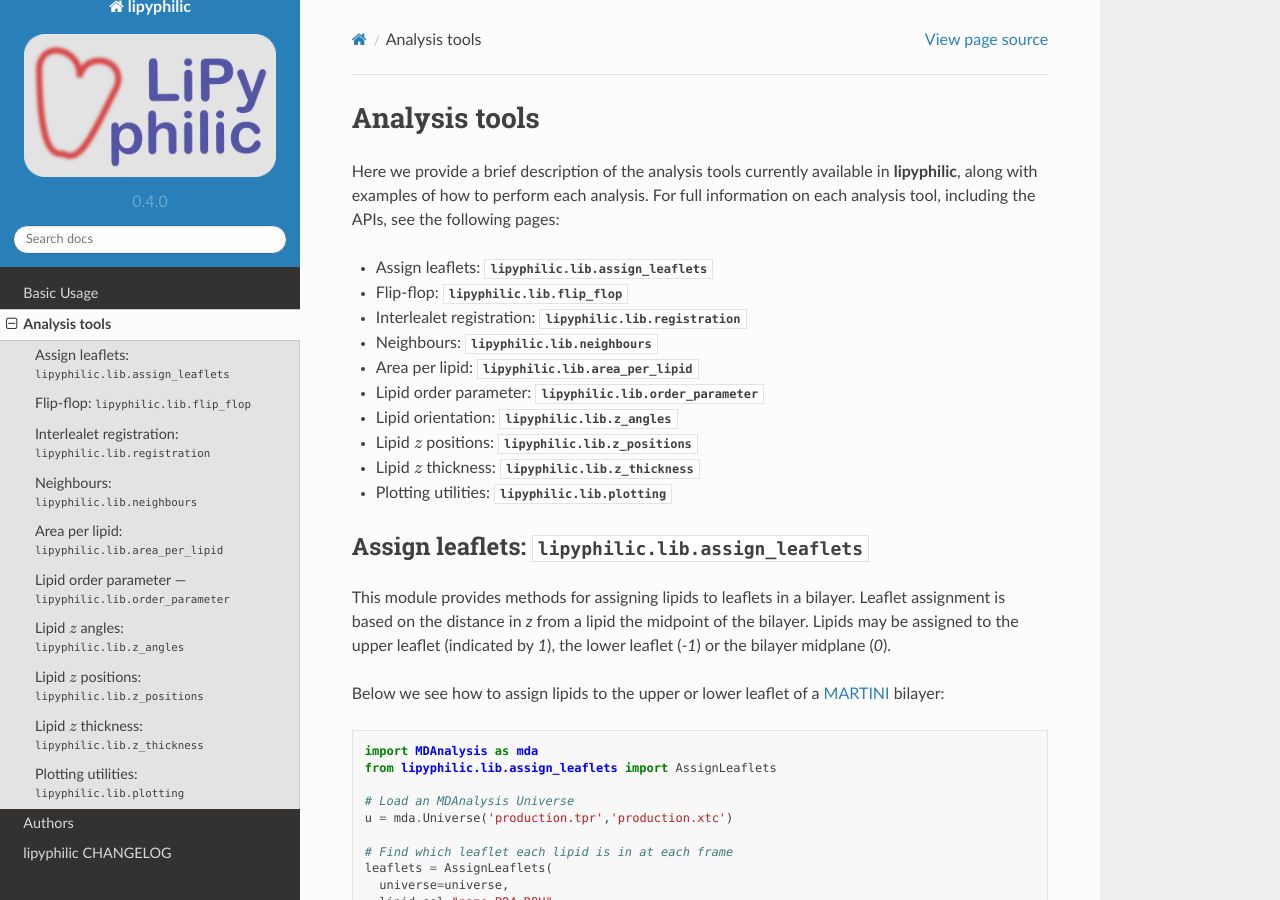
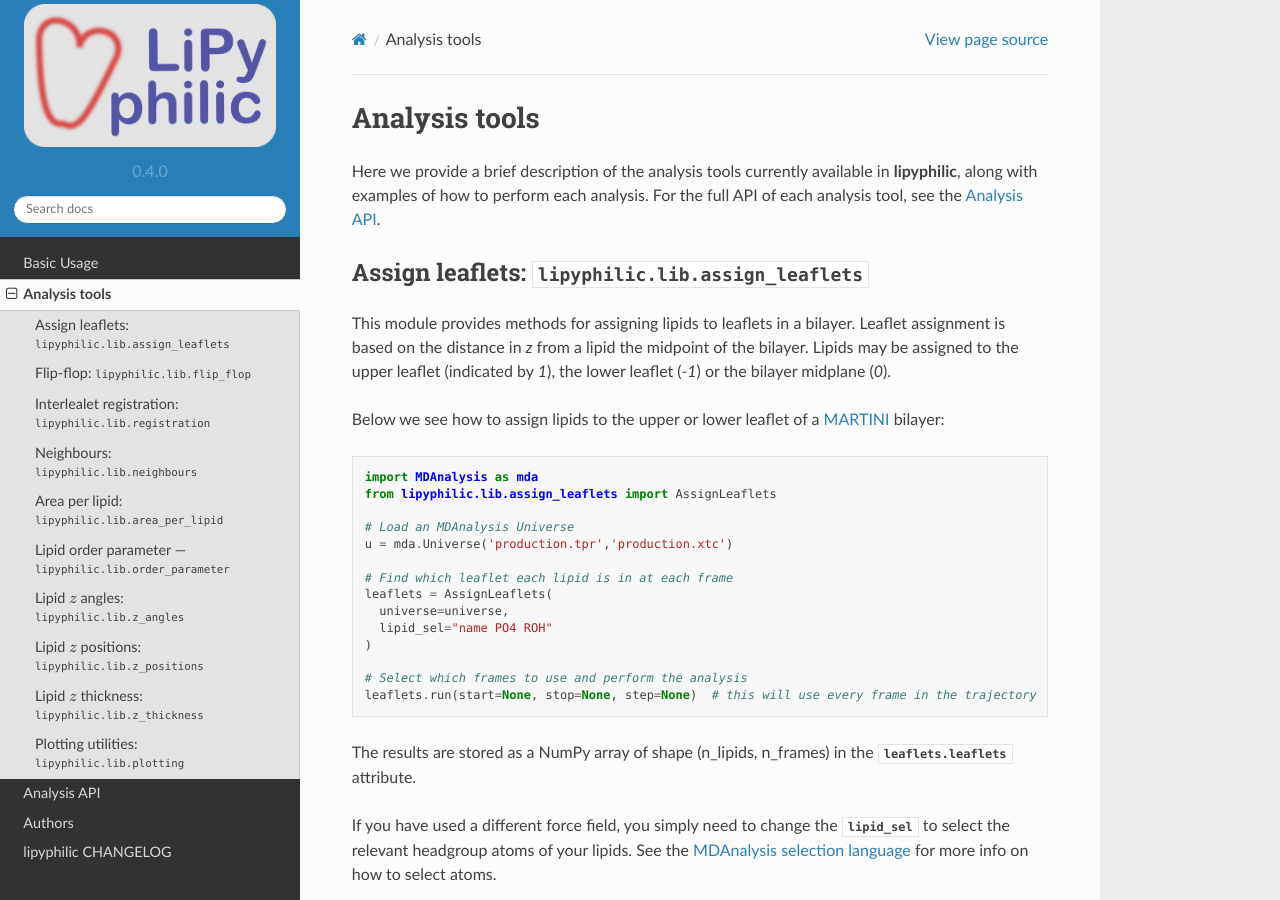
Before and after one commit to p-j-smith/lipyphilic, a Sphinx documentation site: the page built from docs/reference/analyses.rst, in a window 1280 px wide and 900 px high. Built offline with Sphinx 7.4.7 and the Read the Docs theme 2.0.0, drawn with Linux system fonts in a browser that asks for light colours; pages that are not in the unit, such as notebooks, are missing from menus.

Commit message:
Tidy docs for plotting
Also add missing mock imports for Sphinx.

And add an Analysis API section for the analysis tools.

```diff
--- a/docs/conf.py
+++ b/docs/conf.py
@@ -9,7 +9,9 @@
     'freud',
     'numpy',
     'scipy',
-    'pandas'
+    'pandas',
+    'matplotlib',
+    'seaborn'
 ]
 extensions = [
     'sphinx.ext.autodoc',
--- a/docs/index.rst
+++ b/docs/index.rst
@@ -15,6 +15,7 @@
    installation
    usage
    reference/analyses
+   reference/api
    contributing
    authors
    changelog
--- a/docs/reference/analyses.rst
+++ b/docs/reference/analyses.rst
@@ -4,19 +4,9 @@
 ==============
 
 Here we provide a brief description of the analysis tools currently available in **lipyphilic**,
-along with examples of how to perform each analysis. For full information on each analysis
-tool, including the APIs, see the following pages:
+along with examples of how to perform each analysis. For the full API of each analysis tool,
+see the :ref:`API`.
 
-* Assign leaflets: :mod:`lipyphilic.lib.assign_leaflets`
-* Flip-flop: :mod:`lipyphilic.lib.flip_flop`
-* Interlealet registration: :mod:`lipyphilic.lib.registration`
-* Neighbours: :mod:`lipyphilic.lib.neighbours`
-* Area per lipid: :mod:`lipyphilic.lib.area_per_lipid`
-* Lipid order parameter: :mod:`lipyphilic.lib.order_parameter`
-* Lipid orientation: :mod:`lipyphilic.lib.z_angles`
-* Lipid :math:`z` positions: :mod:`lipyphilic.lib.z_positions`
-* Lipid :math:`z` thickness: :mod:`lipyphilic.lib.z_thickness`
-* Plotting utilities: :mod:`lipyphilic.lib.plotting`
 
 Assign leaflets: :mod:`lipyphilic.lib.assign_leaflets`
 ^^^^^^^^^^^^^^^^^^^^^^^^^^^^^^^^^^^^^^^^^^^^^^^^^^^^^^
--- a/docs/reference/api.rst
+++ b/docs/reference/api.rst
@@ -16,6 +16,6 @@
    lib/areas
    lib/order_parameter
    lib/z_angles
-   lib/z_positions
+   lib/z_pos
    lib/z_thickness
    lib/plotting
```
Also changed, not shown: 1 other file.
